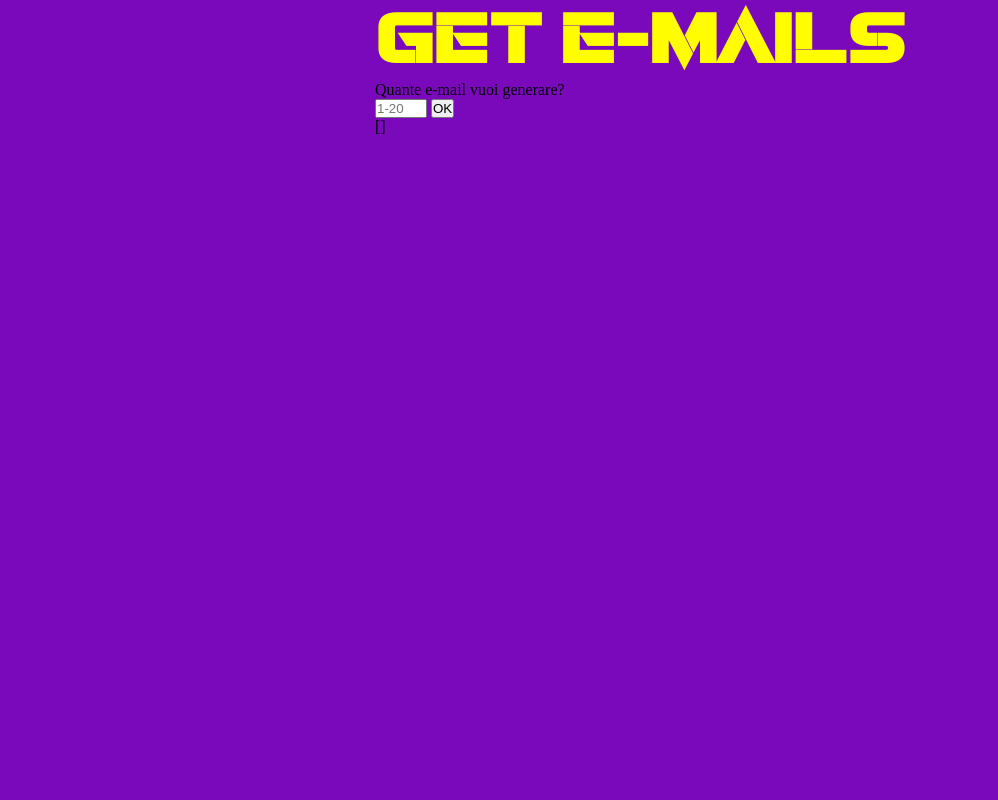
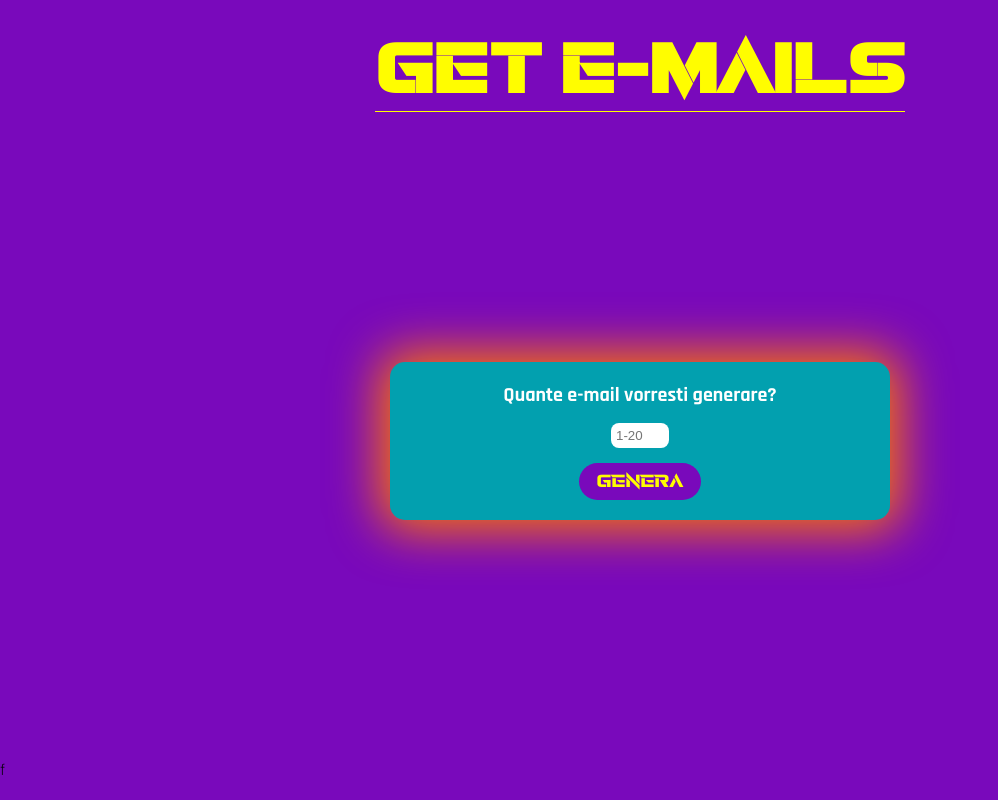
Before and after one commit to ilguarnieri/vue-email-list, a plain HTML site: page index.html in a window 1280 px wide. Shown: the whole page, without its empty margins (0-998 px from the left). Drawn offline with nearby package versions, Linux system fonts and the light colour scheme.

Commit message:
complete

```diff
--- a/assets/css/style.css
+++ b/assets/css/style.css
@@ -1,6 +1,6 @@
 @font-face {
     font-family: "Rev";
-    src: url("/assets/font/Revamped.otf");
+    src: url("../font/Revamped.otf");
 }
 
 *{
@@ -11,12 +11,121 @@
 
 body{
     background-color: #7909BB;
+    font-family: 'Rajdhani', sans-serif;
+}
+
+#app{
+    padding: 10px;
+    height: 95vh;
+    text-align: center;
     display: flex;
-    justify-content: center;
+    flex-direction: column;
+    align-items: center;
 }
 
 .title{
+    padding: 20px;
     font-family: 'Rev';
     color: #FFFD00;
     font-size: 70px;
+    user-select: none;
 }
+
+.title::after{
+    content: '';
+    height: 1px;
+    width: 100%;
+    display: block;
+    background-color: #FFFD00;
+}
+
+.email-wrapper{
+    flex-grow: 1;
+    display: flex;
+    justify-content: center;
+    align-items: center;
+}
+
+.container{
+    padding: 20px;
+    border-radius: 15px;
+    background-color: #02A0AF;
+    width: 500px;
+    box-shadow: 0px 0px 50px 1px #FF7800;
+    animation: ani-shadow 1500ms linear infinite;
+    font-weight: 700;
+    color: white;
+    font-size: 20px;
+    transition: all 350ms ease-in-out;
+}
+
+.email-question, .email-alert, .email-list{
+    display: flex;
+    flex-direction: column;
+    align-items: center;
+    gap: 15px;
+}
+
+
+.email-list ol li{
+    margin-bottom: 5px;
+    cursor: pointer;
+    transition: all 350ms ease-in-out;
+    color: white;
+}
+
+.email-list ol li:hover{
+    transform: scale(1.2);
+}
+
+
+.input-style{
+    border: none;
+    padding: 5px;
+    border-radius: 8px;
+}
+
+.btn-style{
+    font-family: 'Rev';
+    border: none;
+    border-radius: 999px;
+    padding: 8px 18px;
+    font-size: 18px;
+    background-color: #7909BB;
+    color: #FFFD00;
+    transition: all 350ms ease-in-out;
+    cursor: pointer;
+    user-select: none;
+}
+
+.btn-style:hover{
+    background-color: #FFFD00;
+    color: #7909BB;
+}
+
+@keyframes ani-shadow{
+    0%{
+        box-shadow: 0px 0px 50px 0px #FF7800;
+    }
+    50%{
+        box-shadow: 0px 0px 50px 15px #FF7800;
+    }
+    100%{
+        box-shadow: 0px 0px 50px 0px #FF7800;
+    }
+}
+
+@media screen and (max-width: 540px){
+    .container{
+        width: 100%;
+    }
+
+    ol{
+        list-style: none
+    }
+
+}
+
+.d-none{
+    display: none;
+}
--- a/assets/js/app.js
+++ b/assets/js/app.js
@@ -4,15 +4,17 @@ const app = new Vue({
     data: {
         emails: [],
         numberEmail: '',
+        divAlert: false,
+        startEmail: true,
     },
 
     methods: {
         getEmail: function(){
             if(this.numberEmail == 0 || this.numberEmail > 20){
-                alert('c')
-
+                this.divAlert = !this.divAlert;
             }else{
 
+                this.startEmail = false;
                 for(let i = 0; i < this.numberEmail; i++){
 
                     axios.get('https://flynn.boolean.careers/exercises/api/random/mail')
@@ -21,6 +23,11 @@ const app = new Vue({
                     })
                 }
             }
+        },
+        restart: function(){
+            this.emails = [];
+            this.numberEmail = '';
+            this.startEmail = true;
         }
     }
 })
--- a/index.html
+++ b/index.html
@@ -6,6 +6,9 @@
     <script src="https://cdn.jsdelivr.net/npm/vue@2.6.14/dist/vue.js"></script>
     <script src="https://cdn.jsdelivr.net/npm/axios/dist/axios.min.js"></script>
     <meta name="viewport" content="width=device-width, initial-scale=1.0">
+    <link rel="preconnect" href="https://fonts.googleapis.com">
+    <link rel="preconnect" href="https://fonts.gstatic.com" crossorigin>
+    <link href="https://fonts.googleapis.com/css2?family=Rajdhani:wght@400;600;700&display=swap" rel="stylesheet">
     <link rel="stylesheet" href="assets/css/style.css">
     <link rel="icon" href="assets/img/email.png">
     <title>e-mails</title>
@@ -15,21 +18,41 @@
     <section id="app">
         <h1 class="title">Get e-mails</h1>
 
-        <div>
-            <p>Quante e-mail vuoi generare?</p>
-            <input type="number" v-model="numberEmail" min="1" max="20" placeholder="1-20">
-            <button @click="getEmail">OK</button>
-        </div>
+        <div class="email-wrapper">
+            <div class="container">
+
+                <!-- question -->
+                <div v-if="startEmail" class="email-question" :class="divAlert ? 'd-none' : ''">
+                    <p>Quante e-mail vorresti generare?</p>
+                    <input class="input-style" type="number" v-model="numberEmail" min="1" max="20" placeholder="1-20">
+                    <button class="btn-style" @click="getEmail">GENERA</button>
+                </div>
 
 
+                <div v-else>
+                    <!-- download -->
+                    <div class="download" :class="emails.length == numberEmail ? 'd-none' : ''">
+                        <p>Caricamento...</p>
+                    </div>
 
+                    <!-- list emails -->
+                    <div class="email-list" :class="emails.length == numberEmail ? '' : 'd-none'">
+                        <ol>
+                            <li v-for="email in emails">{{ email }}</li>
+                        </ol>
+                        <button class="btn-style" @click="restart">RESTART</button>
+                    </div>
+                </div>
 
-        <div v-if="emails.length == numberEmail">
-            {{emails}}
-
+                    <!-- alert -->
+                <div class="email-alert" :class="divAlert ? '' : 'd-none'">
+                    <p>Hai inserito un valore non corretto!</p>
+                    <button class="btn-style" @click="divAlert = false">OK</button>
+                </div>
+            </div>
         </div>
     </section>
 
     <script src="assets/js/app.js"></script>
 </body>
-</html>
+</html>f
```
